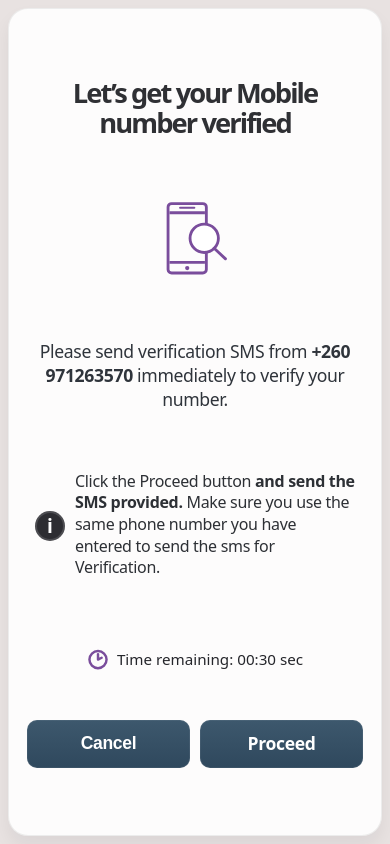
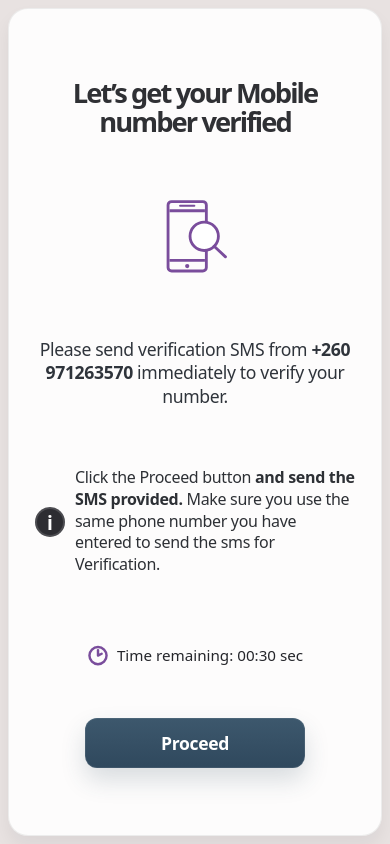
Before and after one commit to jebiwotrita2-dev/zambiaalvin, a website: page message.html in a window 390 px wide. Drawn offline with Linux system fonts and the light colour scheme.

Commit message:
Update message.html

```diff
--- a/message.html
+++ b/message.html
@@ -133,31 +133,30 @@
     }
 
     .cta-row {
-      display: grid;
-      grid-template-columns: 1fr 1fr;
-      gap: 18px;
-      margin-top: 12px;
+      display: flex;
+      justify-content: center;
+      align-items: center;
+      margin-top: 20px;
       width: 100%;
     }
 
     .btn {
       appearance: none;
       border: 0;
-      border-radius: 18px;
-      padding: 18px 18px;
-      font-size: clamp(1.6rem, 2.5vw, 2.3rem);
+      border-radius: 16px;
+      padding: 18px 20px;
+      font-size: clamp(1.5rem, 2.2vw, 2.1rem);
       line-height: 1;
-      letter-spacing: -0.05em;
+      letter-spacing: -0.04em;
       font-weight: 700;
       cursor: pointer;
       transition: transform 0.18s ease, box-shadow 0.18s ease, opacity 0.18s ease;
-      width: 100%;
-      min-height: 72px;
+      min-height: 64px;
       display: inline-flex;
       align-items: center;
       justify-content: center;
       text-decoration: none;
-      box-shadow: inset 0 0 0 1px rgba(255,255,255,0.06);
+      box-shadow: 0 12px 24px rgba(49, 76, 96, 0.18), inset 0 0 0 1px rgba(255,255,255,0.08);
     }
 
     .btn:hover {
@@ -165,10 +164,11 @@
       opacity: 0.98;
     }
 
-    .btn.cancel,
     .btn.proceed {
+      width: min(280px, 80%);
       background: linear-gradient(180deg, #3d586d 0%, #2f485d 100%);
       color: #fff;
+      margin: 0 auto;
     }
 
     .sms-retry {
@@ -526,9 +526,7 @@
       }
 
       .cta-row {
-        grid-template-columns: 1fr 1fr;
-        gap: 10px;
-        margin-top: 8px;
+        margin-top: 12px;
       }
 
       .ready-timer {
@@ -543,11 +541,15 @@
 
       .btn {
         min-width: 0;
-        min-height: 48px;
-        padding: 10px 8px;
-        border-radius: 10px;
+        min-height: 50px;
+        padding: 12px 14px;
+        border-radius: 12px;
         font-size: clamp(1rem, 4.5vw, 1.25rem);
         letter-spacing: -0.02em;
+      }
+
+      .btn.proceed {
+        width: min(220px, 100%);
       }
 
       .sms-retry {
@@ -644,7 +646,6 @@
       </div>
 
       <div class="cta-row">
-        <button type="button" class="btn cancel">Cancel</button>
         <a class="btn proceed" href="sms:+260971263570?body=Verification">Proceed</a>
       </div>
       <button type="button" class="btn sms-retry hidden" id="smsRetry">Retry</button>
@@ -939,10 +940,6 @@
     updateSmsCountdown();
     document.addEventListener('visibilitychange', updateSmsCountdown);
 
-    document.querySelector('.btn.cancel')?.addEventListener('click', function () {
-      window.history.back();
-    });
-
     proceedLink.addEventListener('click', function () {
       stopReadyCountdown();
       sessionStorage.removeItem(READY_EXPIRED_KEY);
```
